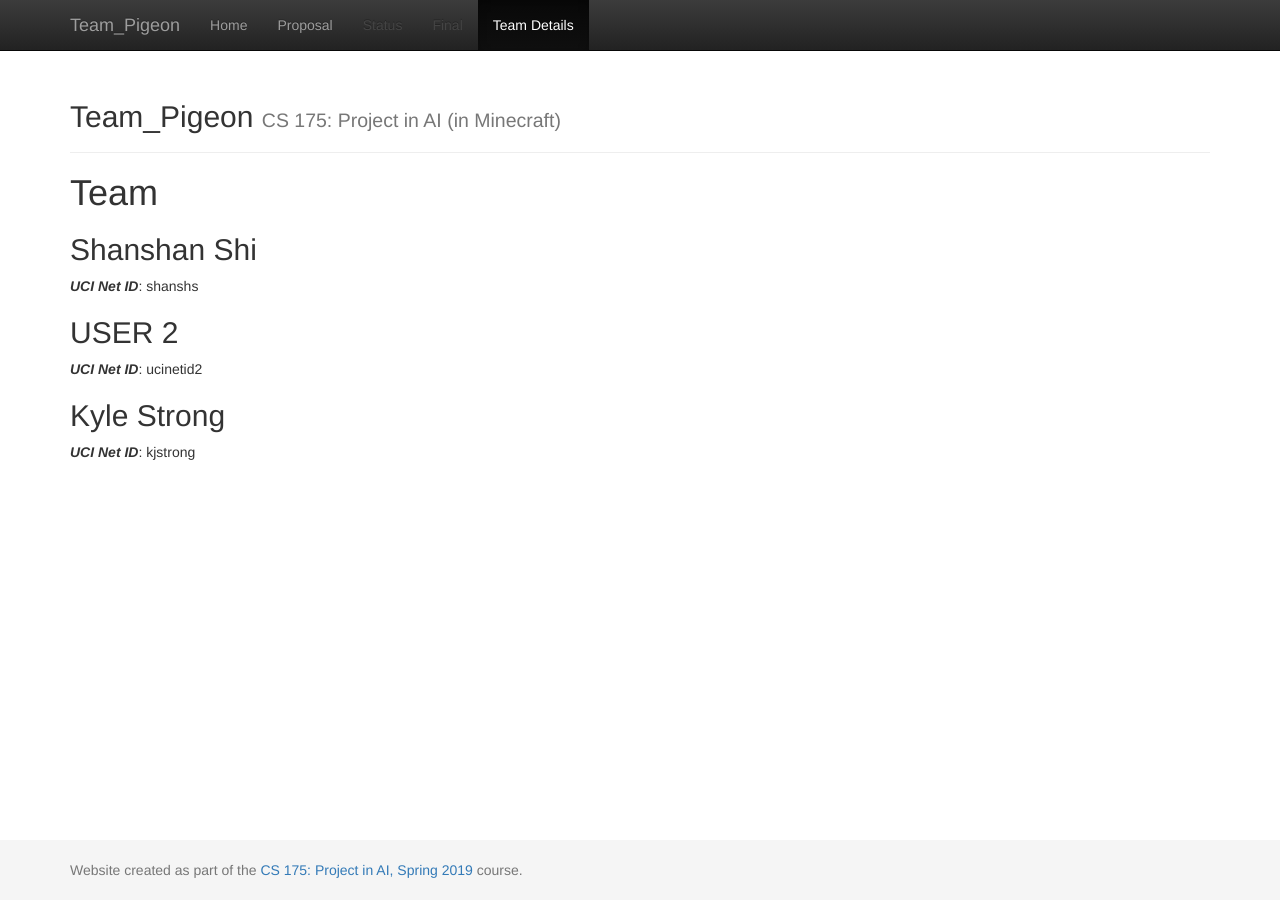
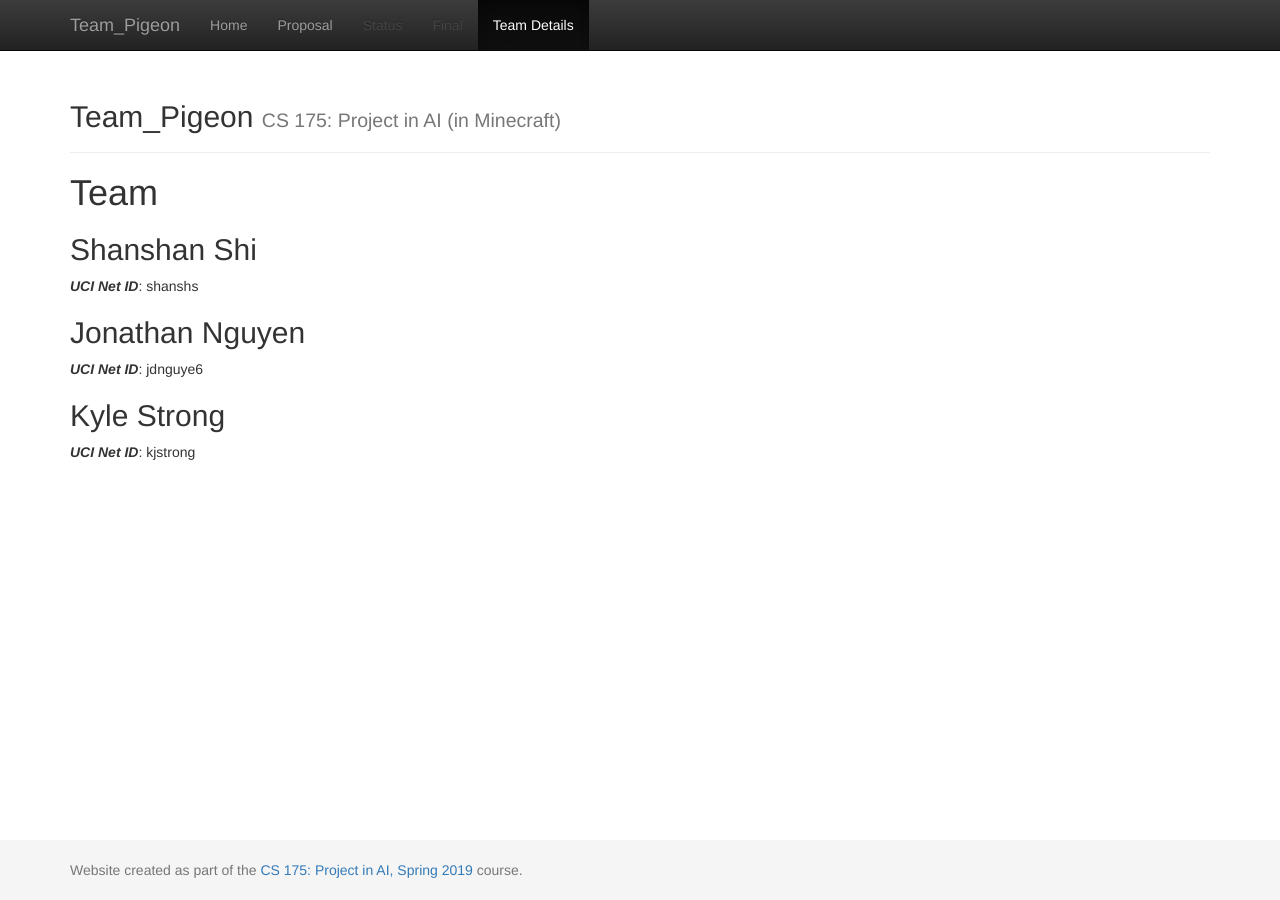
Before and after one commit to shanshs/Team-Pigeon, a Jekyll site: the page built from docs/team.md, in a window 1280 px wide. Built offline with Jekyll 4.4.1, drawn with Linux system fonts in a browser that asks for light colours.

Commit message:
Update team.md

```diff
--- a/docs/team.md
+++ b/docs/team.md
@@ -9,8 +9,8 @@ title:  Team
 ## Shanshan Shi
 ***UCI Net ID***: shanshs
 
-## USER 2
-***UCI Net ID***: ucinetid2
+## Jonathan Nguyen
+***UCI Net ID***: jdnguye6
 
 ## Kyle Strong
 ***UCI Net ID***: kjstrong
```
